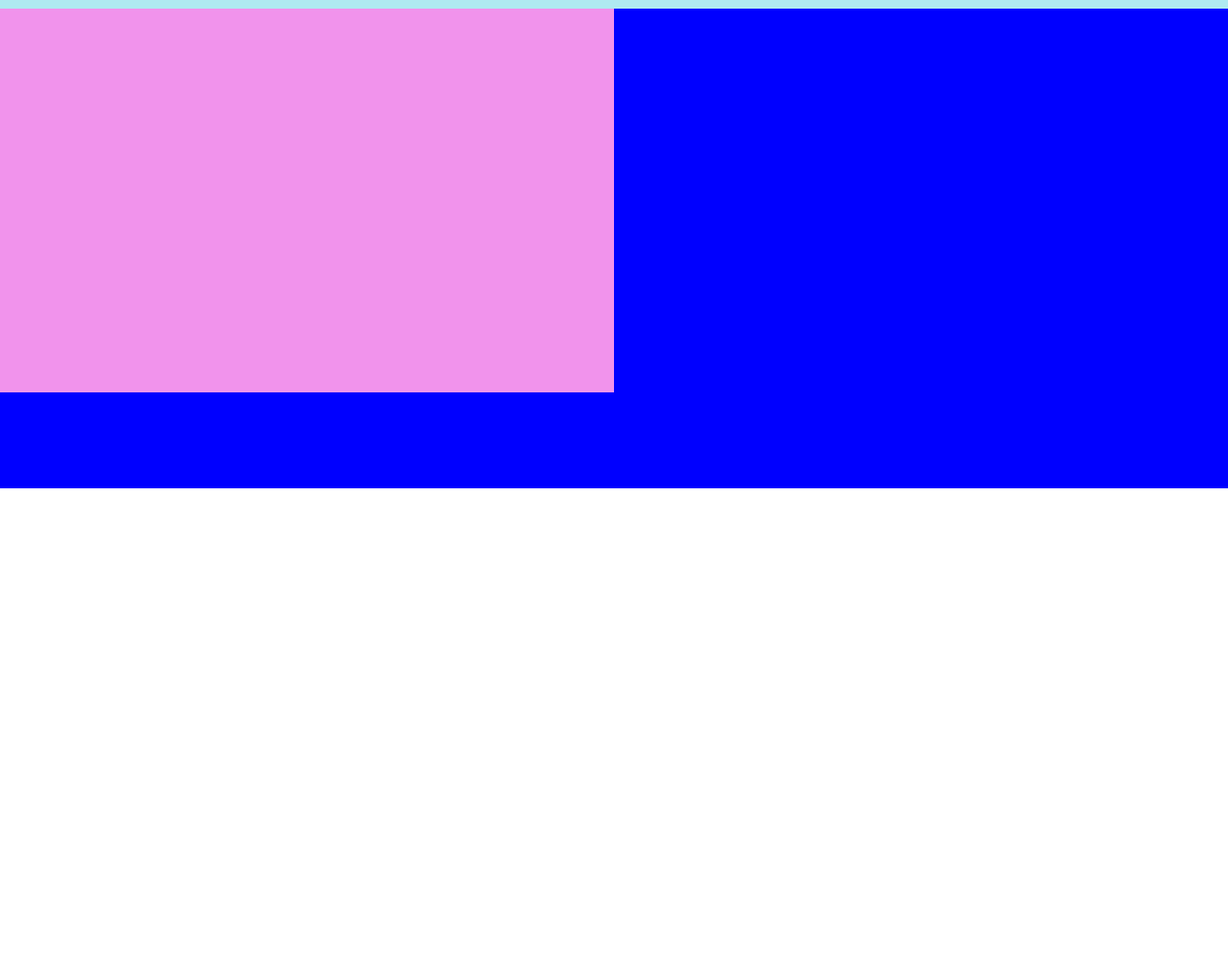
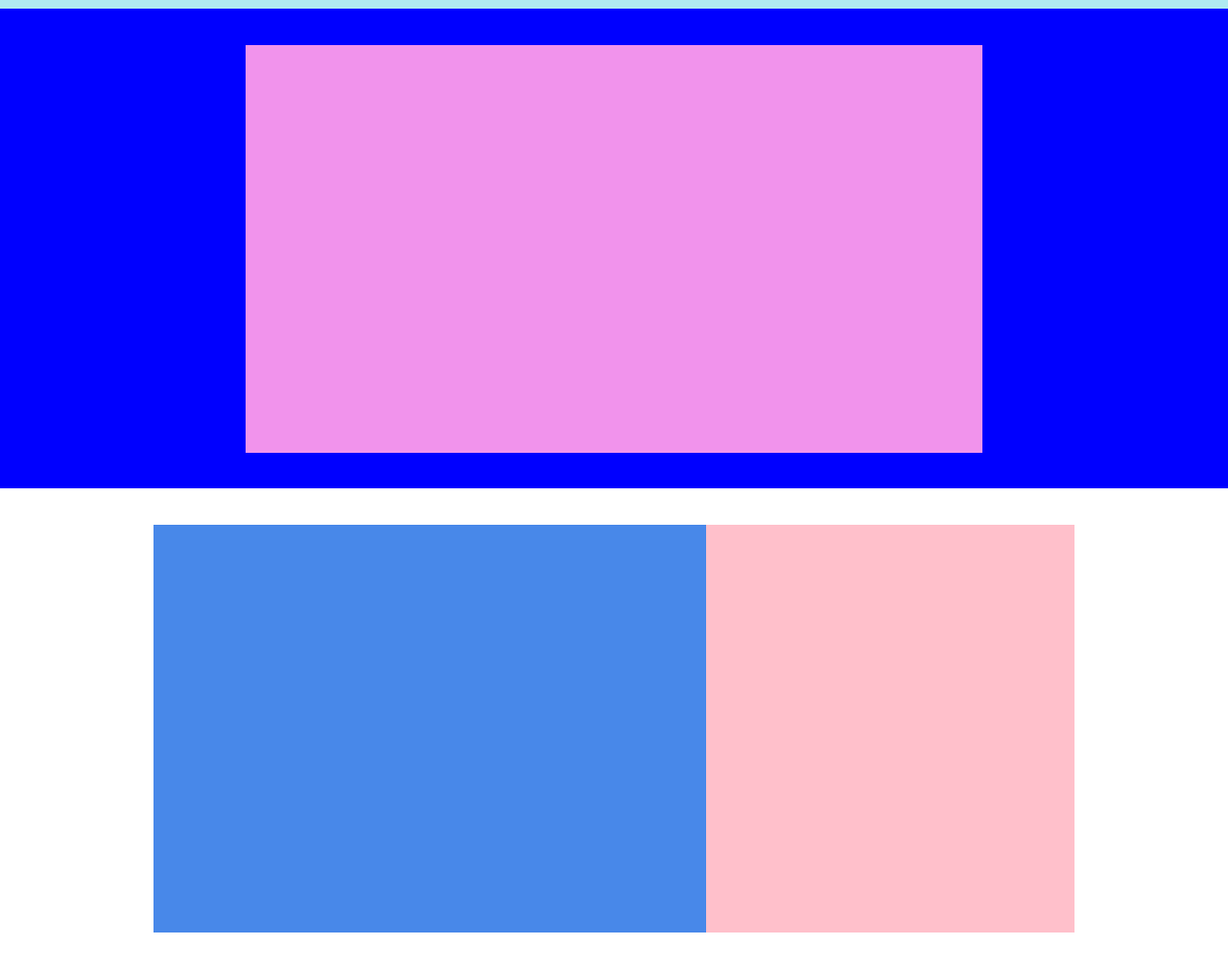
Before and after one commit to EnxhiHoxhaj/htmlcss-struttura-discord, a plain HTML site: page index.html in a window 1280 px wide. Shown: the part 51-1060 px from the top of the page at 96% size. Before the commit the page ends 800 px from the top, so only its background shows below. Drawn offline with Linux system fonts and the light colour scheme.

Commit message:
Fine primo riquadro

```diff
--- a/index.html
+++ b/index.html
@@ -59,9 +59,11 @@
     <main>
 
         <!--primo sezione di presentazioe-->
-        <section>
-            <div></div>
-            <div></div>
+        <section class="grafica-a-sinistra">
+
+            <div class="img"></div>
+            <div class="descrizione-sinistra"></div>
+
         </section>
 
         <!--
--- a/style.css
+++ b/style.css
@@ -57,13 +57,38 @@ a{
     width: 100%;
     height: 500px;
     background-color: blue;
+    display: flex;
+    justify-content: center;
+    align-items: center;
 }
 
 #titolo {
-    width: 50%;
-    height: 400px;
+    width: 60%;
+    height: 85%;
     background-color: rgb(241, 147, 236);
+
+}
+
+.grafica-a-sinistra {
+    width: 100%;
+    height: 500px;
+    background-color: white;
     display: flex;
-    align-content: center;
-    flex-wrap: wrap;
+    justify-content: center;
+    align-items: center;
+
 }
+
+
+
+.img{
+    background-color: rgb(72, 136, 233);
+    height: 85%;
+    width: 45%;
+}
+
+.descrizione-sinistra {
+    background-color: pink;
+    height: 85%;
+    width: 30%;
+}
```
